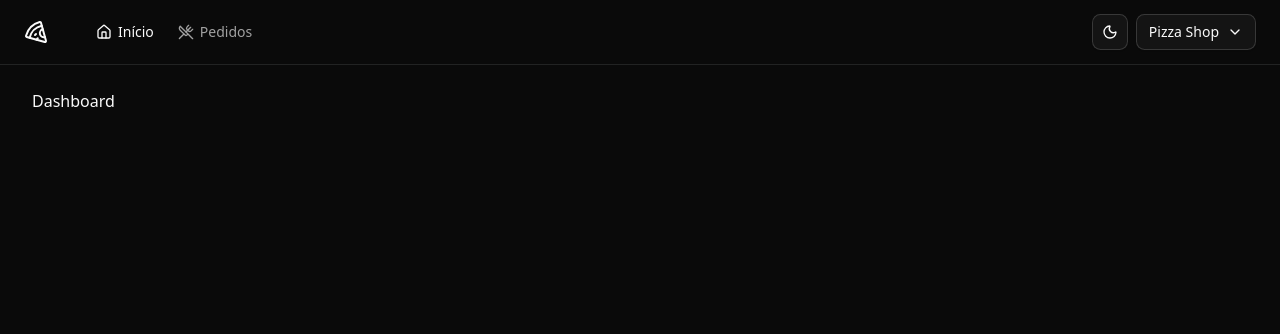
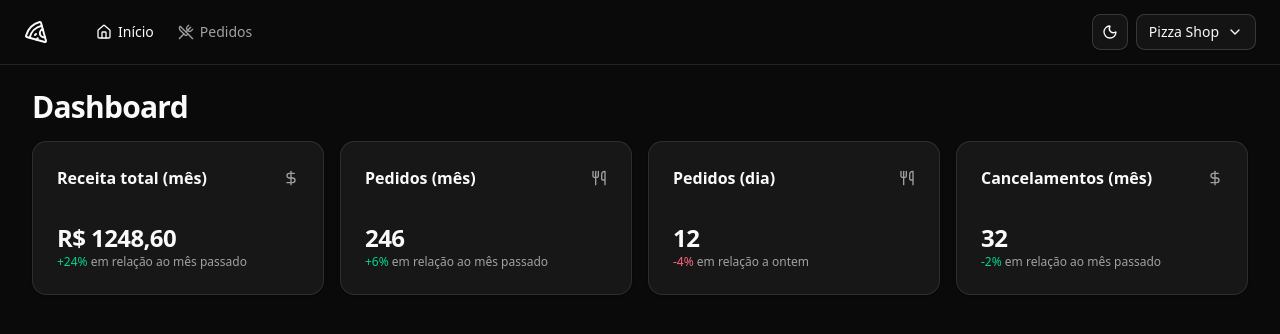
Before and after one commit to EnzoXavier1001/pizzashop-web, a React (Vite) app: page / in a window 1280 px wide. Shown: the top 334 px of the page. Built offline with nearby package versions, Linux system fonts and the light colour scheme.

Commit message:
feat: create dashboard cards

```diff
--- /dev/null
+++ b/src/components/ui/card.tsx
@@ -0,0 +1,92 @@
+import * as React from "react"
+
+import { cn } from "@/lib/utils"
+
+function Card({ className, ...props }: React.ComponentProps<"div">) {
+  return (
+    <div
+      data-slot="card"
+      className={cn(
+        "bg-card text-card-foreground flex flex-col gap-6 rounded-xl border py-6 shadow-sm",
+        className
+      )}
+      {...props}
+    />
+  )
+}
+
+function CardHeader({ className, ...props }: React.ComponentProps<"div">) {
+  return (
+    <div
+      data-slot="card-header"
+      className={cn(
+        "@container/card-header grid auto-rows-min grid-rows-[auto_auto] items-start gap-2 px-6 has-data-[slot=card-action]:grid-cols-[1fr_auto] [.border-b]:pb-6",
+        className
+      )}
+      {...props}
+    />
+  )
+}
+
+function CardTitle({ className, ...props }: React.ComponentProps<"div">) {
+  return (
+    <div
+      data-slot="card-title"
+      className={cn("leading-none font-semibold", className)}
+      {...props}
+    />
+  )
+}
+
+function CardDescription({ className, ...props }: React.ComponentProps<"div">) {
+  return (
+    <div
+      data-slot="card-description"
+      className={cn("text-muted-foreground text-sm", className)}
+      {...props}
+    />
+  )
+}
+
+function CardAction({ className, ...props }: React.ComponentProps<"div">) {
+  return (
+    <div
+      data-slot="card-action"
+      className={cn(
+        "col-start-2 row-span-2 row-start-1 self-start justify-self-end",
+        className
+      )}
+      {...props}
+    />
+  )
+}
+
+function CardContent({ className, ...props }: React.ComponentProps<"div">) {
+  return (
+    <div
+      data-slot="card-content"
+      className={cn("px-6", className)}
+      {...props}
+    />
+  )
+}
+
+function CardFooter({ className, ...props }: React.ComponentProps<"div">) {
+  return (
+    <div
+      data-slot="card-footer"
+      className={cn("flex items-center px-6 [.border-t]:pt-6", className)}
+      {...props}
+    />
+  )
+}
+
+export {
+  Card,
+  CardHeader,
+  CardFooter,
+  CardTitle,
+  CardAction,
+  CardDescription,
+  CardContent,
+}
--- a/src/pages/app/dashboard.tsx
+++ /dev/null
@@ -1,10 +0,0 @@
-import { Helmet } from "react-helmet-async";
-
-export function Dashboard() {
-	return (
-		<>
-			<Helmet title="Dashboard" />
-			<h1>Dashboard</h1>
-		</>
-	);
-}
--- /dev/null
+++ b/src/pages/app/dashboard/dashboard.tsx
@@ -0,0 +1,23 @@
+import { Helmet } from "react-helmet-async";
+import { DayOrdersAmountCard } from "./day-orders-amount-card";
+import { MonthCanceledOrdersAmountCard } from "./month-canceled-orders-amount";
+import { MonthOrdersAmountCard } from "./month-orders-amount";
+import { MonthRevenueCard } from "./month-revenue-card";
+
+export function Dashboard() {
+	return (
+		<>
+			<Helmet title="Dashboard" />
+			<div className="flex flex-col gap-4">
+				<h1 className="text-3xl font-bold tracking-tight">Dashboard</h1>
+
+				<div className="grid grid-cols-4 gap-4">
+					<MonthRevenueCard />
+					<MonthOrdersAmountCard />
+					<DayOrdersAmountCard />
+					<MonthCanceledOrdersAmountCard />
+				</div>
+			</div>
+		</>
+	);
+}
--- /dev/null
+++ b/src/pages/app/dashboard/day-orders-amount-card.tsx
@@ -0,0 +1,19 @@
+import { Utensils } from "lucide-react";
+import { Card, CardContent, CardHeader, CardTitle } from "@/components/ui/card";
+
+export function DayOrdersAmountCard() {
+	return (
+		<Card>
+			<CardHeader className="flex items-center justify-between  space-y-0 pb-2">
+				<CardTitle className="text-base font-semibold">Pedidos (dia)</CardTitle>
+				<Utensils className="h-4 w-4 text-muted-foreground" />
+			</CardHeader>
+			<CardContent className="space-y-1">
+				<span className="text-2xl font-bold tracking-tight">12</span>
+				<p className="text-xs text-muted-foreground">
+					<span className="text-rose-500 dark:text-rose-400">-4%</span> em relação a ontem
+				</p>
+			</CardContent>
+		</Card>
+	);
+}
--- /dev/null
+++ b/src/pages/app/dashboard/month-canceled-orders-amount.tsx
@@ -0,0 +1,20 @@
+import { DollarSign } from "lucide-react";
+import { Card, CardContent, CardHeader, CardTitle } from "@/components/ui/card";
+
+export function MonthCanceledOrdersAmountCard() {
+	return (
+		<Card>
+			<CardHeader className="flex items-center justify-between  space-y-0 pb-2">
+				<CardTitle className="text-base font-semibold">Cancelamentos (mês)</CardTitle>
+				<DollarSign className="h-4 w-4 text-muted-foreground" />
+			</CardHeader>
+			<CardContent className="space-y-1">
+				<span className="text-2xl font-bold tracking-tight">32</span>
+				<p className="text-xs text-muted-foreground">
+					<span className="text-emerald-500 dark:text-emerald-400">-2%</span> em relação ao mês
+					passado
+				</p>
+			</CardContent>
+		</Card>
+	);
+}
--- /dev/null
+++ b/src/pages/app/dashboard/month-orders-amount.tsx
@@ -0,0 +1,20 @@
+import { Utensils } from "lucide-react";
+import { Card, CardContent, CardHeader, CardTitle } from "@/components/ui/card";
+
+export function MonthOrdersAmountCard() {
+	return (
+		<Card>
+			<CardHeader className="flex items-center justify-between  space-y-0 pb-2">
+				<CardTitle className="text-base font-semibold">Pedidos (mês)</CardTitle>
+				<Utensils className="h-4 w-4 text-muted-foreground" />
+			</CardHeader>
+			<CardContent className="space-y-1">
+				<span className="text-2xl font-bold tracking-tight">246</span>
+				<p className="text-xs text-muted-foreground">
+					<span className="text-emerald-500 dark:text-emerald-400">+6%</span> em relação ao mês
+					passado
+				</p>
+			</CardContent>
+		</Card>
+	);
+}
--- /dev/null
+++ b/src/pages/app/dashboard/month-revenue-card.tsx
@@ -0,0 +1,20 @@
+import { DollarSign } from "lucide-react";
+import { Card, CardContent, CardHeader, CardTitle } from "@/components/ui/card";
+
+export function MonthRevenueCard() {
+	return (
+		<Card>
+			<CardHeader className="flex items-center justify-between  space-y-0 pb-2">
+				<CardTitle className="text-base font-semibold">Receita total (mês)</CardTitle>
+				<DollarSign className="h-4 w-4 text-muted-foreground" />
+			</CardHeader>
+			<CardContent className="space-y-1">
+				<span className="text-2xl font-bold tracking-tight">R$ 1248,60</span>
+				<p className="text-xs text-muted-foreground">
+					<span className="text-emerald-500 dark:text-emerald-400">+24%</span> em relação ao mês
+					passado
+				</p>
+			</CardContent>
+		</Card>
+	);
+}
--- a/src/routes.tsx
+++ b/src/routes.tsx
@@ -1,7 +1,7 @@
 import { createBrowserRouter } from "react-router";
 import { AppLayout } from "./pages/_layouts/app";
 import { AuthLayout } from "./pages/_layouts/auth";
-import { Dashboard } from "./pages/app/dashboard";
+import { Dashboard } from "./pages/app/dashboard/dashboard";
 import { Orders } from "./pages/app/orders/orders";
 import { SignIn } from "./pages/auth/sign-in";
 import { SignUp } from "./pages/auth/sign-up";
```
